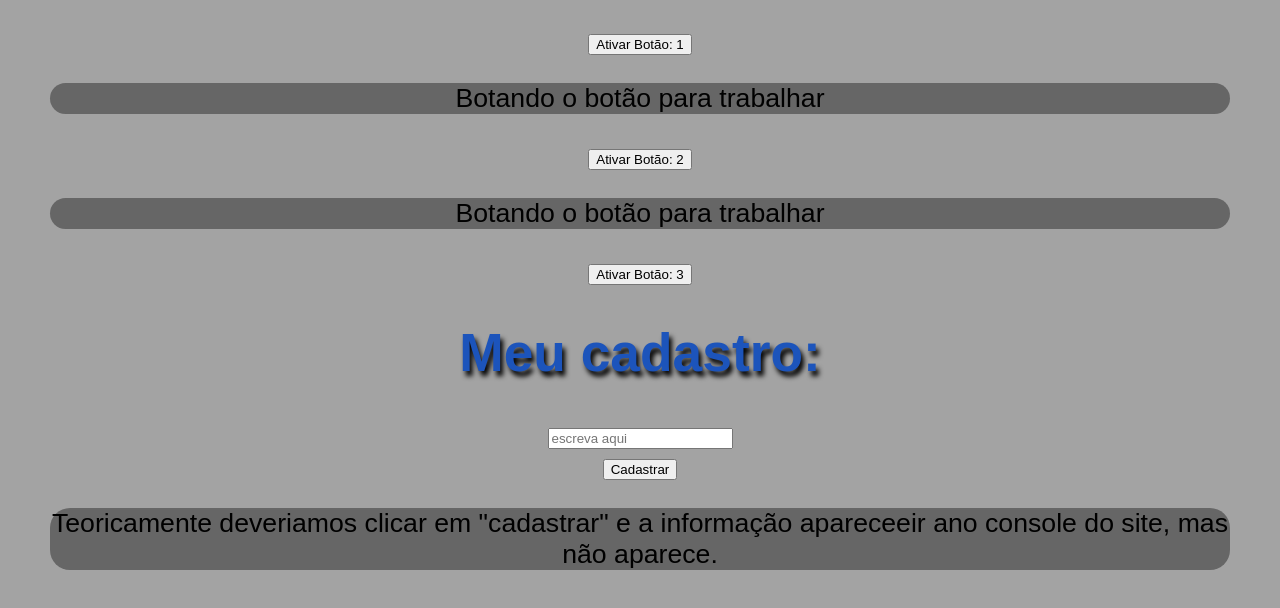
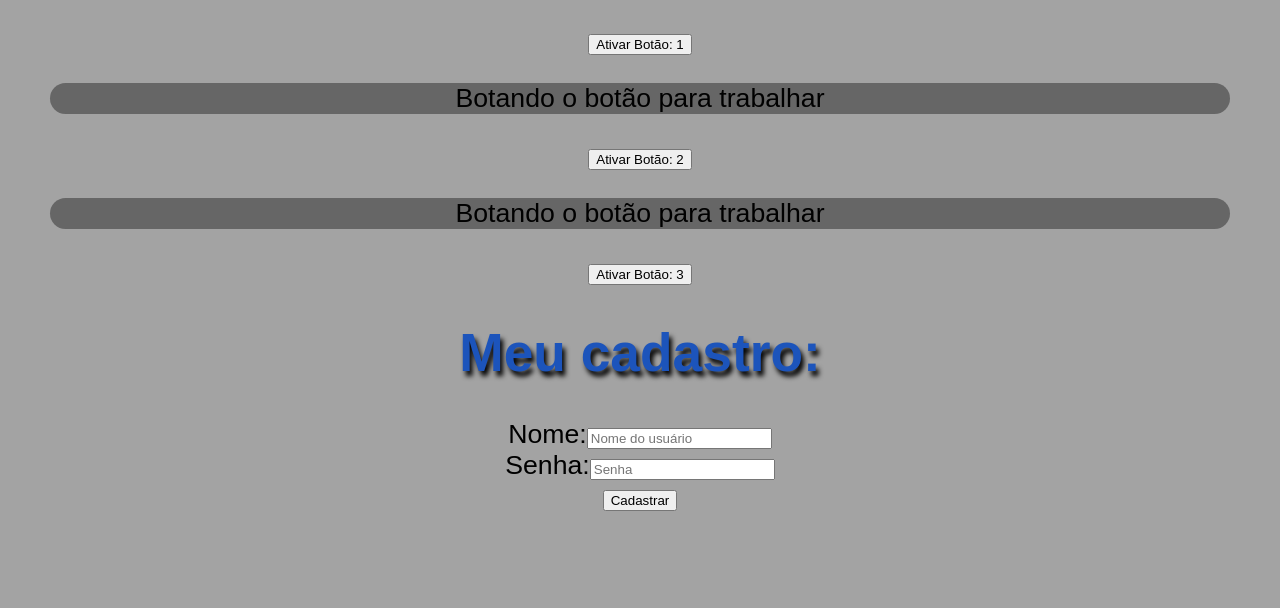
Before and after one commit to RodrigooWM/react, a React (Create React App) app: page / in a window 1280 px wide. Shown: the part 1756-2364 px from the top of the page. Built offline with nearby package versions, Linux system fonts and the light colour scheme.

Commit message:
aula 10/56

```diff
--- a/src/App.js
+++ b/src/App.js
@@ -24,7 +24,7 @@ export function App() {
       <Eventos numero="1" />
       <Eventos numero="2" />
       <Eventos numero="3" />
-      <Forms /><p>Teoricamente deveriamos clicar em "cadastrar" e a informação apareceeir ano console do site, mas não aparece.</p>
+      <Forms />
 
     </div>
 
--- a/src/components/Forms.js
+++ b/src/components/Forms.js
@@ -1,15 +1,31 @@
+import {useState} from 'react'
+
 function Forms(){
 
+
     function cadastrar(e){
+
      e.preventDefault()
-        console.log(`Cadastrou o indivíduo`)
+
+        console.log(` ${name} foi cadastrado com a senha ${password}`) //tentando fazer o nome no imput aparecer no console, além da mensagem
     }
+
+    const [name,setName] = useState()
+    const [password, setPassword] = useState()
+
+
 return(
+
     <div>
         <h1>Meu cadastro:</h1>
         <form onSubmit={cadastrar}>
             <div>
-                <input type="text" placeholder="escreva aqui"></input>
+                <label htmlFor="name">Nome:</label>
+                <input type="text" placeholder="Nome do usuário"  id='name' name="name" value={name} onChange={(e) => setName(e.target.value)}></input>
+            </div>
+            <div>
+                <label htmlFor="password">Senha:</label>
+                <input type="password" placeholder="Senha" id='password' name="password" value={password} onChange={(e) => setPassword(e.target.value)}></input>
             </div>
             <div>
                 <input type="submit" value="Cadastrar"></input>
```
